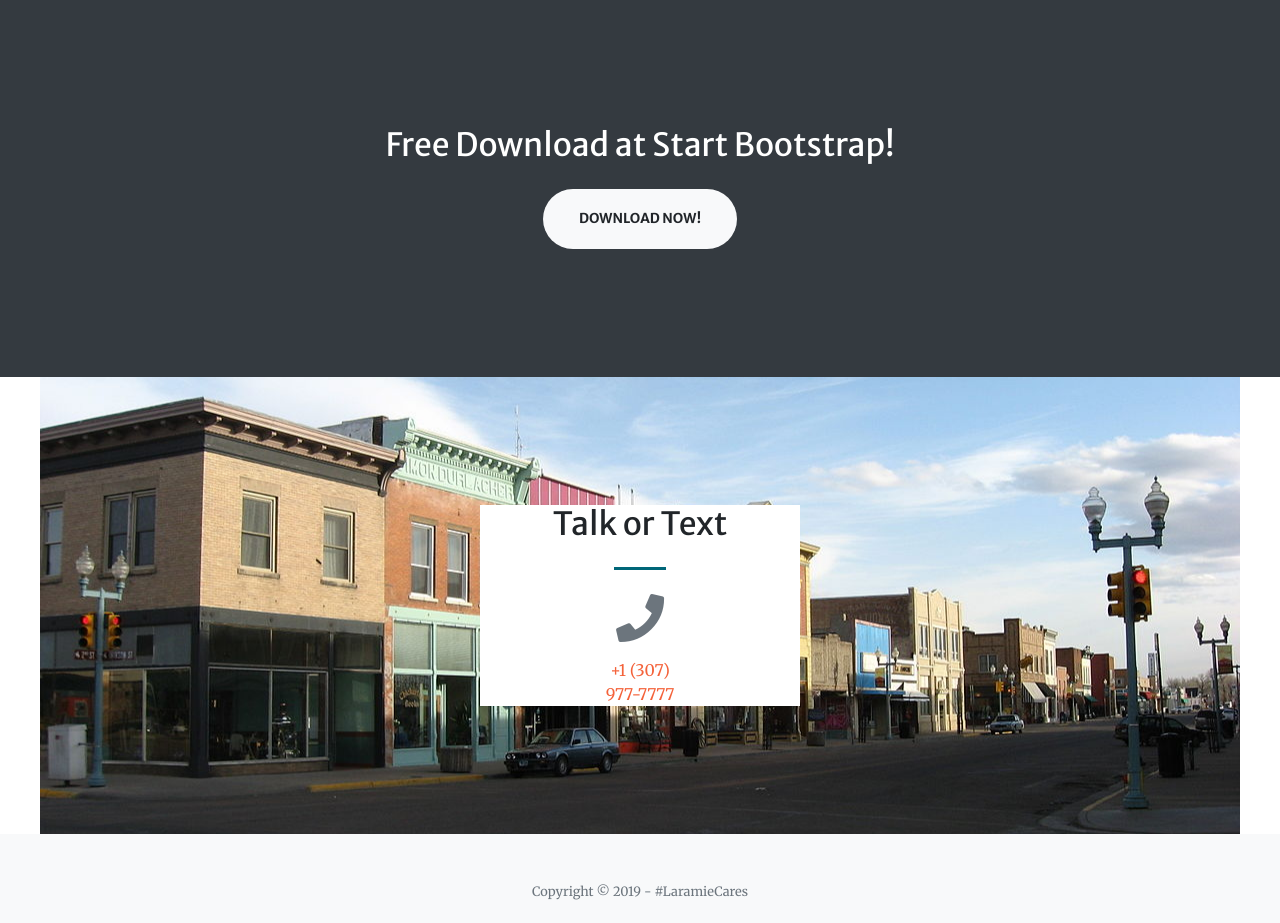
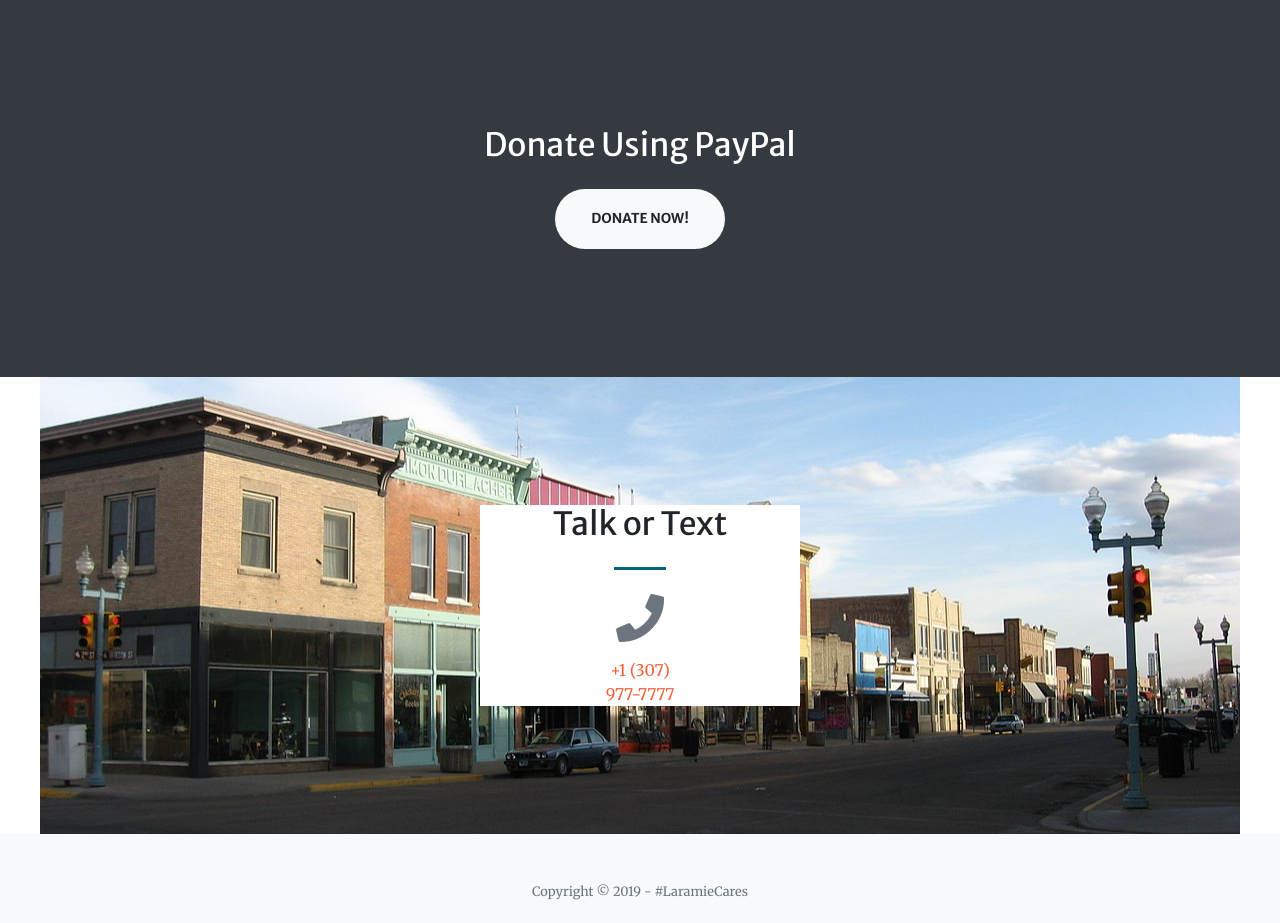
Before and after one commit to Krubuntu/krubuntu.github.io, a plain HTML site: page index.html in a window 1280 px wide. Shown: the part 3420-4343 px from the top of the page. Drawn offline with Linux system fonts and the light colour scheme.

Commit message:
updating donate button

```diff
--- a/index.html
+++ b/index.html
@@ -288,8 +288,8 @@
   <!-- Call to Action Section -->
   <section class="page-section bg-dark text-white">
     <div class="container text-center">
-      <h2 class="mb-4">Free Download at Start Bootstrap!</h2>
-      <a class="btn btn-light btn-xl" href="https://startbootstrap.com/themes/creative/">Download Now!</a>
+      <h2 class="mb-4">Donate Using PayPal</h2>
+      <a class="btn btn-light btn-xl" href="https://startbootstrap.com/themes/creative/">Donate Now!</a>
     </div>
   </section>
 
```
Also changed, not shown: 1 other file.
